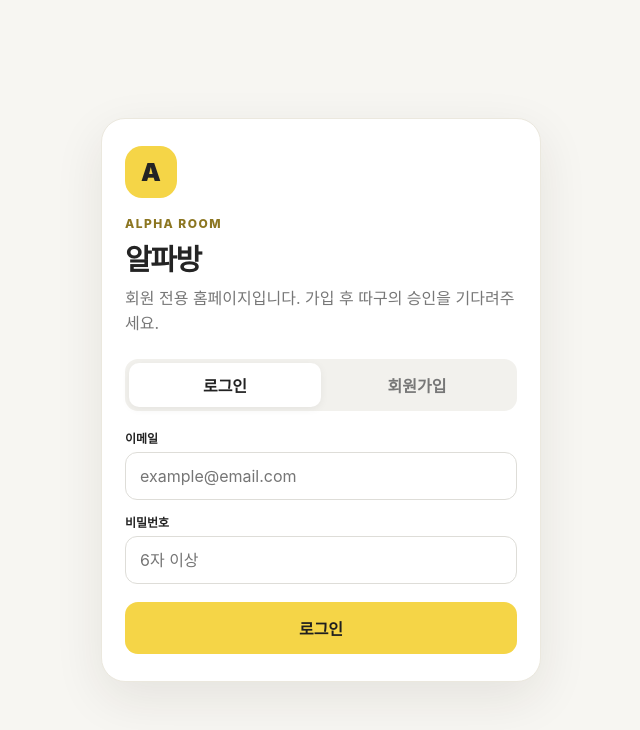
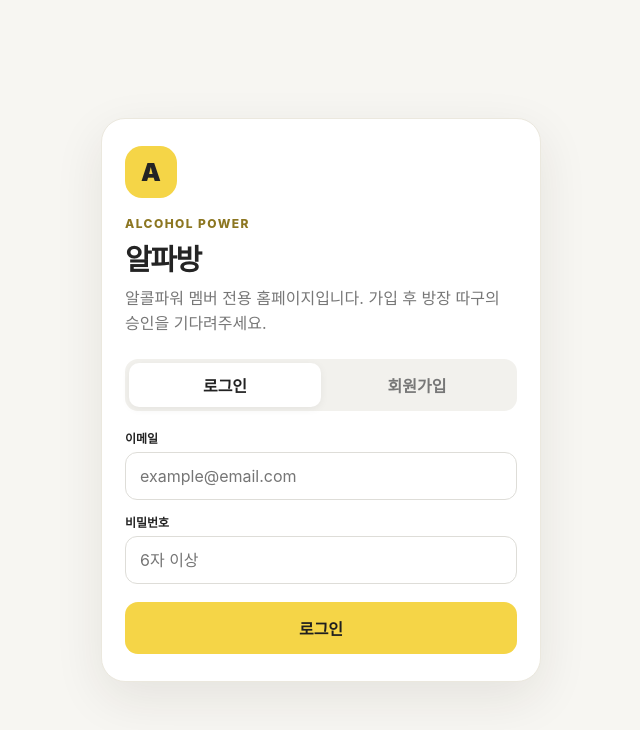
Before and after one commit to best1people-create/alpha-room, a plain HTML site: page index.html in a window 1280 px wide. Shown: the whole page, without its empty margins (319-959 px from the left). Drawn offline with nearby package versions, Linux system fonts and the light colour scheme.

Commit message:
Update index.html

```diff
--- a/index.html
+++ b/index.html
@@ -18,9 +18,9 @@
   <main class="page">
     <section class="card">
       <div class="mark">A</div>
-      <p class="eyebrow">ALPHA ROOM</p>
+      <p class="eyebrow">ALCOHOL POWER</p>
       <h1>알파방</h1>
-      <p class="sub">회원 전용 홈페이지입니다. 가입 후 따구의 승인을 기다려주세요.</p>
+      <p class="sub">알콜파워 멤버 전용 홈페이지입니다. 가입 후 방장 따구의 승인을 기다려주세요.</p>
 
       <div id="authView">
         <div class="tabs"><button id="loginTab" class="tab active">로그인</button><button id="signupTab" class="tab">회원가입</button></div>
```
